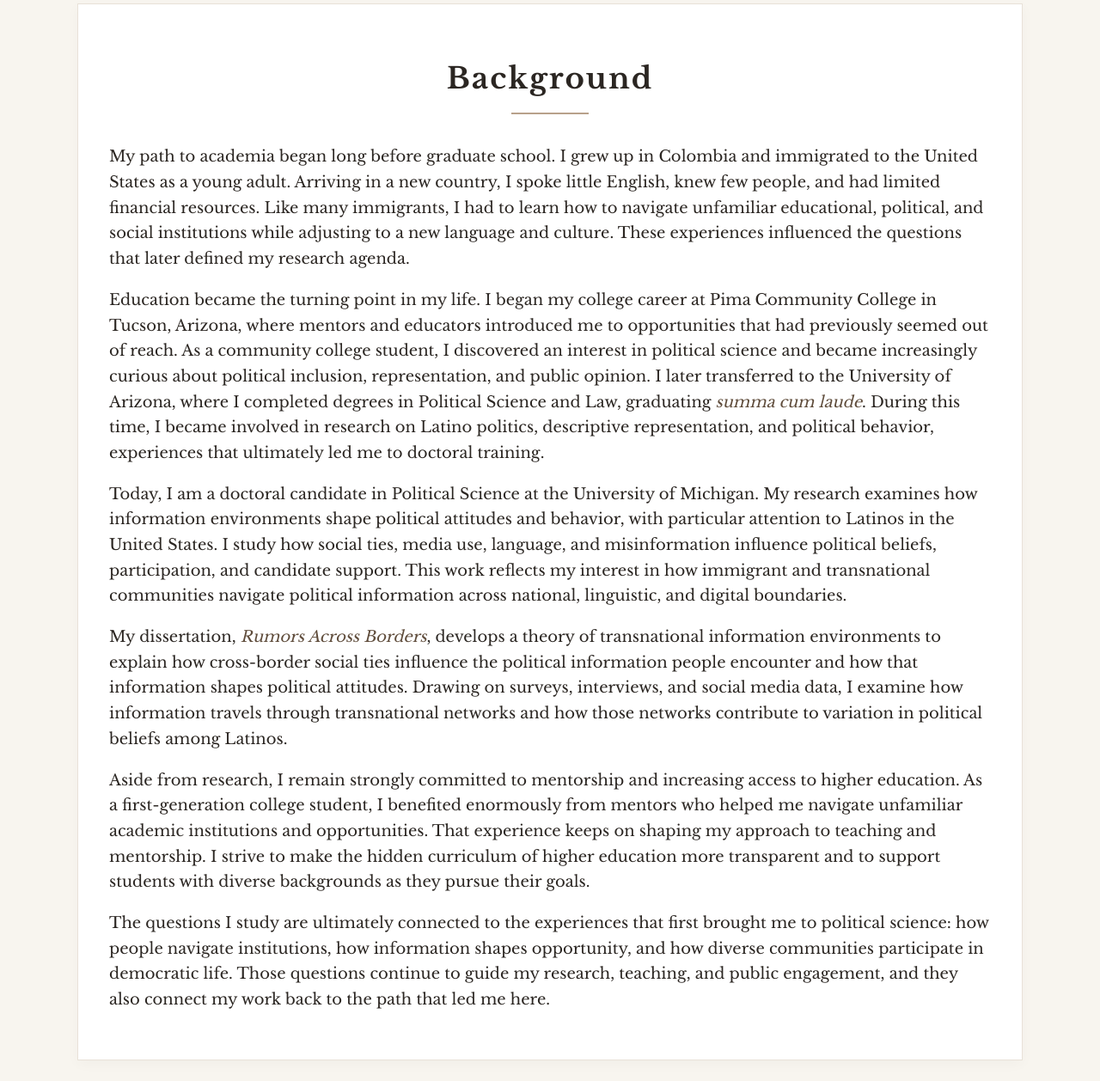
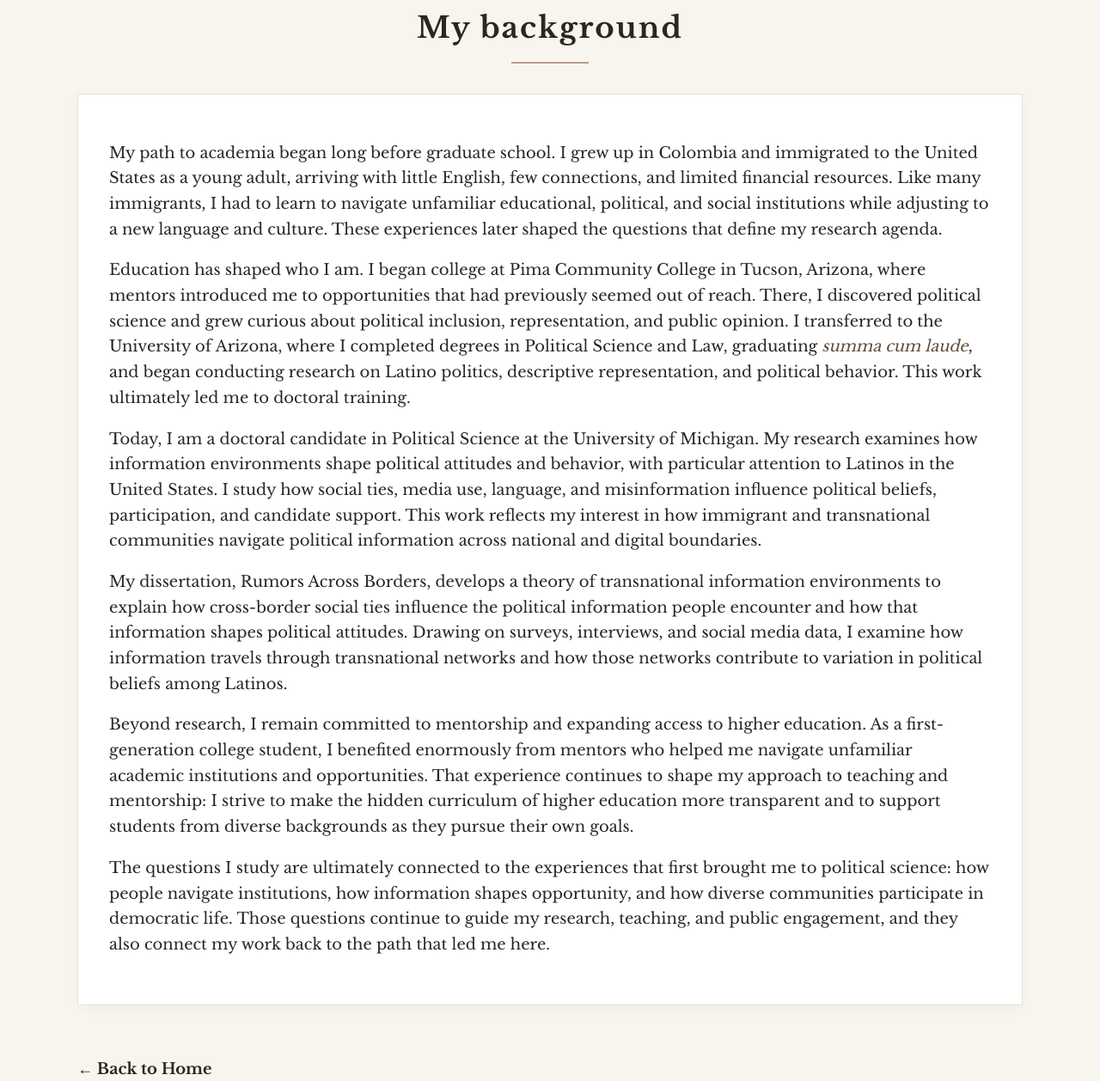
Before and after one commit to FrancyLuna/LunaDiaz.github.io, a plain HTML site: page background.html in a window 1280 px wide. Shown: the part 506-1764 px from the top of the page at 86% size. Drawn offline with nearby package versions, Linux system fonts and the light colour scheme.

Commit message:
Update teaching and background page layouts

```diff
--- a/background.html
+++ b/background.html
@@ -148,30 +148,31 @@
       <img src="commencement-speaker-banner-2202081-4207624739.jpg" alt="Francy Luna Diaz speaking at Pima Community College commencement">
     </div>
 
-    <div class="background-card">
     <div class="page-title">
-        <h1>Background</h1>
+        <h1>My background </h1>
         <hr>
       </div>
 
+      <div class="background-card">
+
         <p>
-        My path to academia began long before graduate school. I grew up in Colombia and immigrated to the United States as a young adult. Arriving in a new country, I spoke little English, knew few people, and had limited financial resources. Like many immigrants, I had to learn how to navigate unfamiliar educational, political, and social institutions while adjusting to a new language and culture. These experiences influenced the questions that later defined my research agenda.
+            My path to academia began long before graduate school. I grew up in Colombia and immigrated to the United States as a young adult, arriving with little English, few connections, and limited financial resources. Like many immigrants, I had to learn to navigate unfamiliar educational, political, and social institutions while adjusting to a new language and culture. These experiences later shaped the questions that define my research agenda.
           </p>
 
           <p>
-        Education became the turning point in my life. I began my college career at Pima Community College in Tucson, Arizona, where mentors and educators introduced me to opportunities that had previously seemed out of reach. As a community college student, I discovered an interest in political science and became increasingly curious about political inclusion, representation, and public opinion. I later transferred to the University of Arizona, where I completed degrees in Political Science and Law, graduating <em>summa cum laude</em>. During this time, I became involved in research on Latino politics, descriptive representation, and political behavior, experiences that ultimately led me to doctoral training.
+            Education has shaped who I am. I began college at Pima Community College in Tucson, Arizona, where mentors introduced me to opportunities that had previously seemed out of reach. There, I discovered political science and grew curious about political inclusion, representation, and public opinion. I transferred to the University of Arizona, where I completed degrees in Political Science and Law, graduating <em>summa cum laude</em>, and began conducting research on Latino politics, descriptive representation, and political behavior. This work ultimately led me to doctoral training.
           </p>
 
           <p>
-        Today, I am a doctoral candidate in Political Science at the University of Michigan. My research examines how information environments shape political attitudes and behavior, with particular attention to Latinos in the United States. I study how social ties, media use, language, and misinformation influence political beliefs, participation, and candidate support. This work reflects my interest in how immigrant and transnational communities navigate political information across national, linguistic, and digital boundaries.
+            Today, I am a doctoral candidate in Political Science at the University of Michigan. My research examines how information environments shape political attitudes and behavior, with particular attention to Latinos in the United States. I study how social ties, media use, language, and misinformation influence political beliefs, participation, and candidate support. This work reflects my interest in how immigrant and transnational communities navigate political information across national and digital boundaries.
           </p>
 
           <p>
-        My dissertation, <em>Rumors Across Borders</em>, develops a theory of transnational information environments to explain how cross-border social ties influence the political information people encounter and how that information shapes political attitudes. Drawing on surveys, interviews, and social media data, I examine how information travels through transnational networks and how those networks contribute to variation in political beliefs among Latinos.
+            My dissertation, Rumors Across Borders, develops a theory of transnational information environments to explain how cross-border social ties influence the political information people encounter and how that information shapes political attitudes. Drawing on surveys, interviews, and social media data, I examine how information travels through transnational networks and how those networks contribute to variation in political beliefs among Latinos.
          </p>
 
           <p>
-        Aside from research, I remain strongly committed to mentorship and increasing access to higher education. As a first-generation college student, I benefited enormously from mentors who helped me navigate unfamiliar academic institutions and opportunities. That experience keeps on shaping my approach to teaching and mentorship. I strive to make the hidden curriculum of higher education more transparent and to support students with diverse backgrounds as they pursue their goals.
+            Beyond research, I remain committed to mentorship and expanding access to higher education. As a first-generation college student, I benefited enormously from mentors who helped me navigate unfamiliar academic institutions and opportunities. That experience continues to shape my approach to teaching and mentorship: I strive to make the hidden curriculum of higher education more transparent and to support students from diverse backgrounds as they pursue their own goals.
           </p>
 
           <p>
```
Also changed, not shown: index.html (+0 -2 lines), teaching.html (+3 -3 lines). Lines whose indentation alone changed are shown as unchanged.
